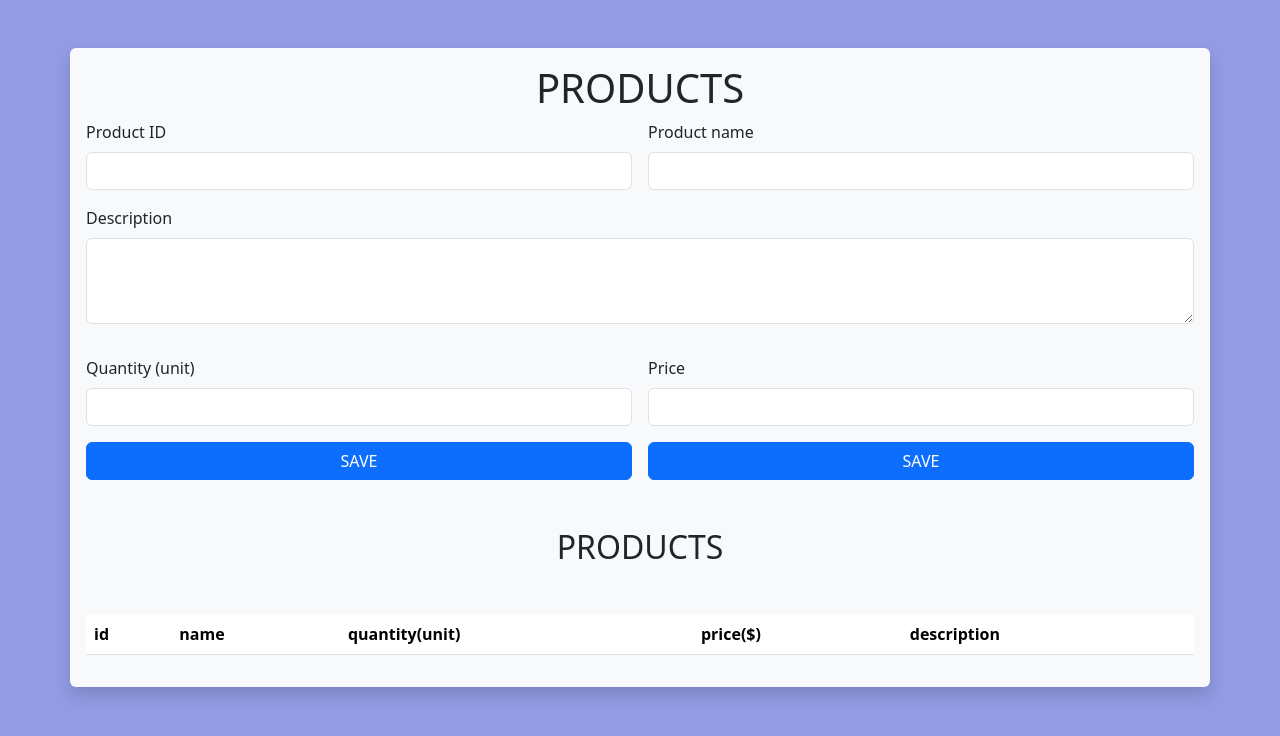
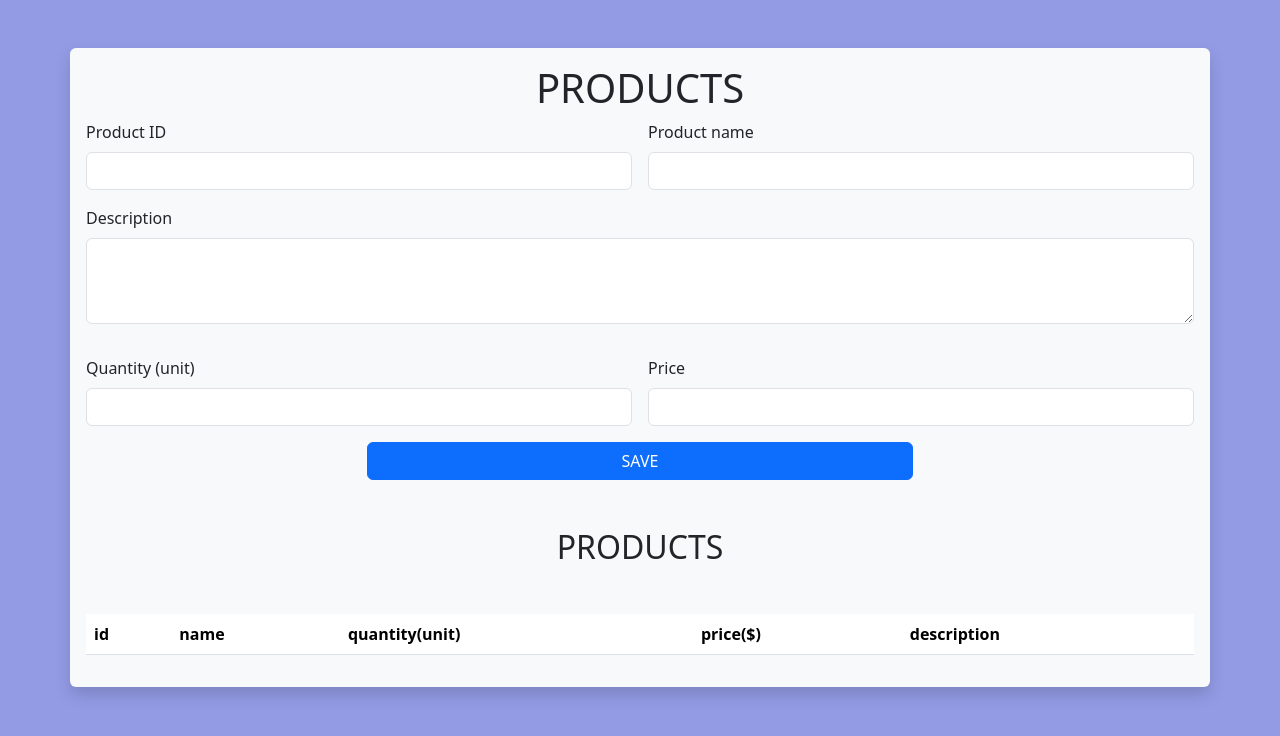
Before and after one commit to GabeOlivver/product-registration, an Angular app: page / in a window 1280 px wide. Shown: the top 736 px of the page. Built offline with nearby package versions, Linux system fonts and the light colour scheme.

Commit message:
correção

```diff
--- a/src/app/prod-input/prod-input.component.html
+++ b/src/app/prod-input/prod-input.component.html
@@ -32,9 +32,6 @@ shadow p-3 mb-5 bg-body-tertiary rounded">
         <div class="d-grid gap-2 col-6 mx-auto">
             <button class="btn btn-primary" type="submit" (click)="save()">SAVE</button>
         </div>
-        <div class="d-grid gap-2 col-6 mx-auto">
-          <button class="btn btn-primary" type="submit" (click)="save()">SAVE</button>
-      </div>
     </form>
     <h2 class="text-center mt-5">PRODUCTS</h2>
     <table class="table table-striped mt-5">
```
